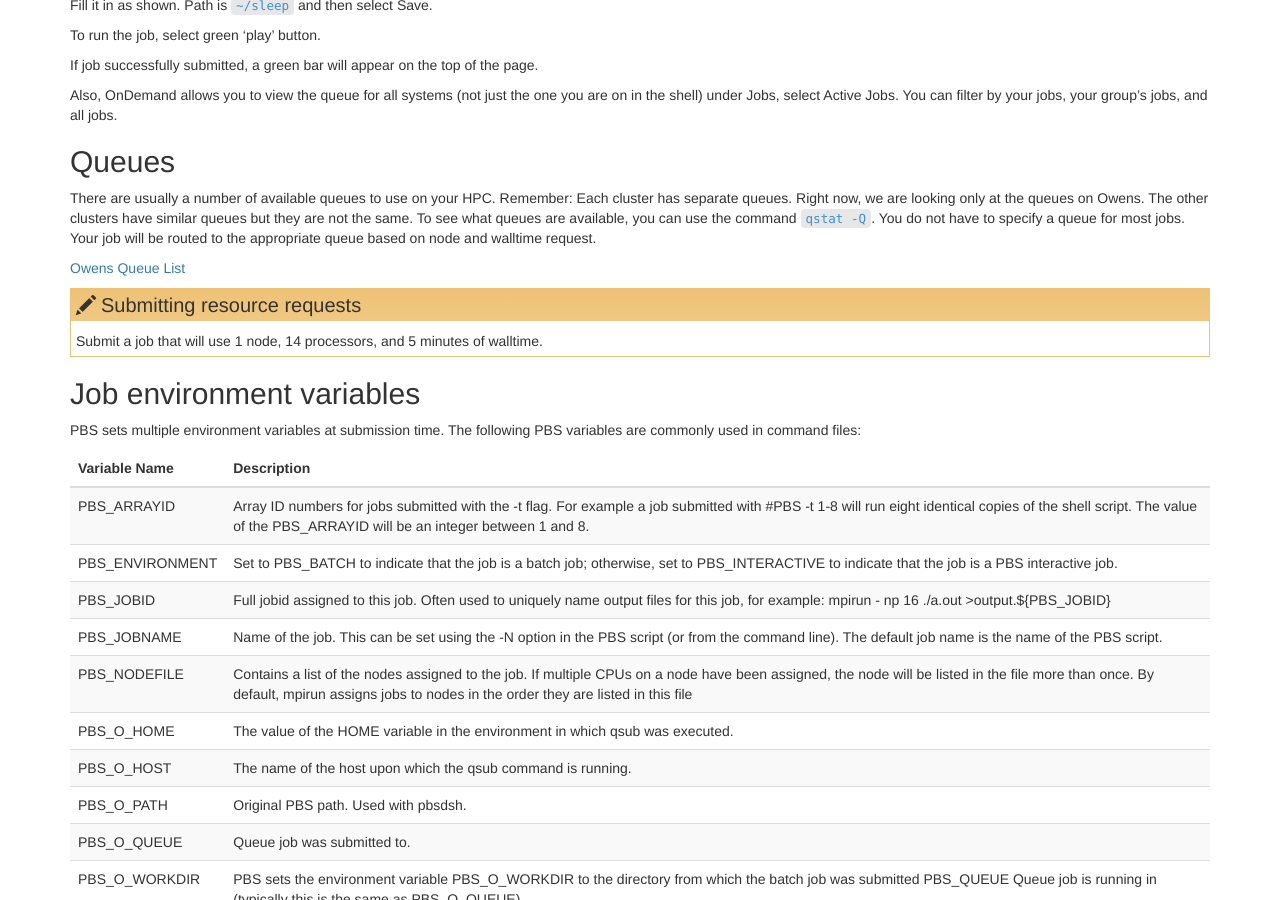
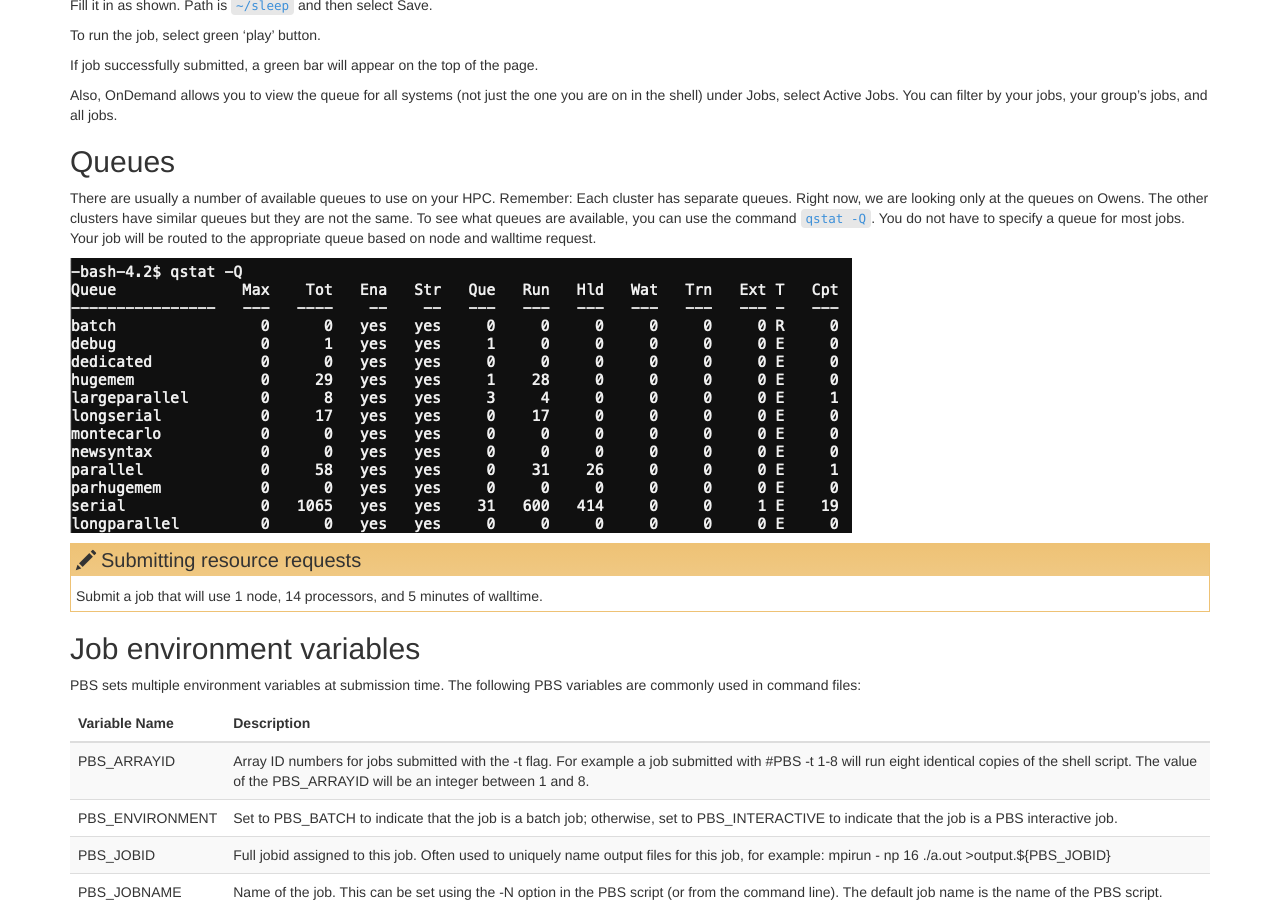
Before and after one commit to khill42/OSC_IntroHPC, a Jekyll site: the page built from _episodes/12-scheduler.md, in a window 1280 px wide and 900 px high, scrolled down 5001 px. Built offline with Jekyll 4.4.1, drawn with Linux system fonts in a browser that asks for light colours.

Commit message:
Update 12-scheduler.md

```diff
--- a/_episodes/12-scheduler.md
+++ b/_episodes/12-scheduler.md
@@ -214,7 +214,7 @@ are looking only at the queues on Owens. The other clusters have similar queues
 To see what queues are available, you can use the command `qstat -Q`. You do not have to specify a queue for most jobs.
 Your job will be routed to the appropriate queue based on node and walltime request.
 
-[Owens Queue List](../files/queue_list.png)
+![Owens Queue List](../files/queue_list.png)
 
 
 > ## Submitting resource requests
```
